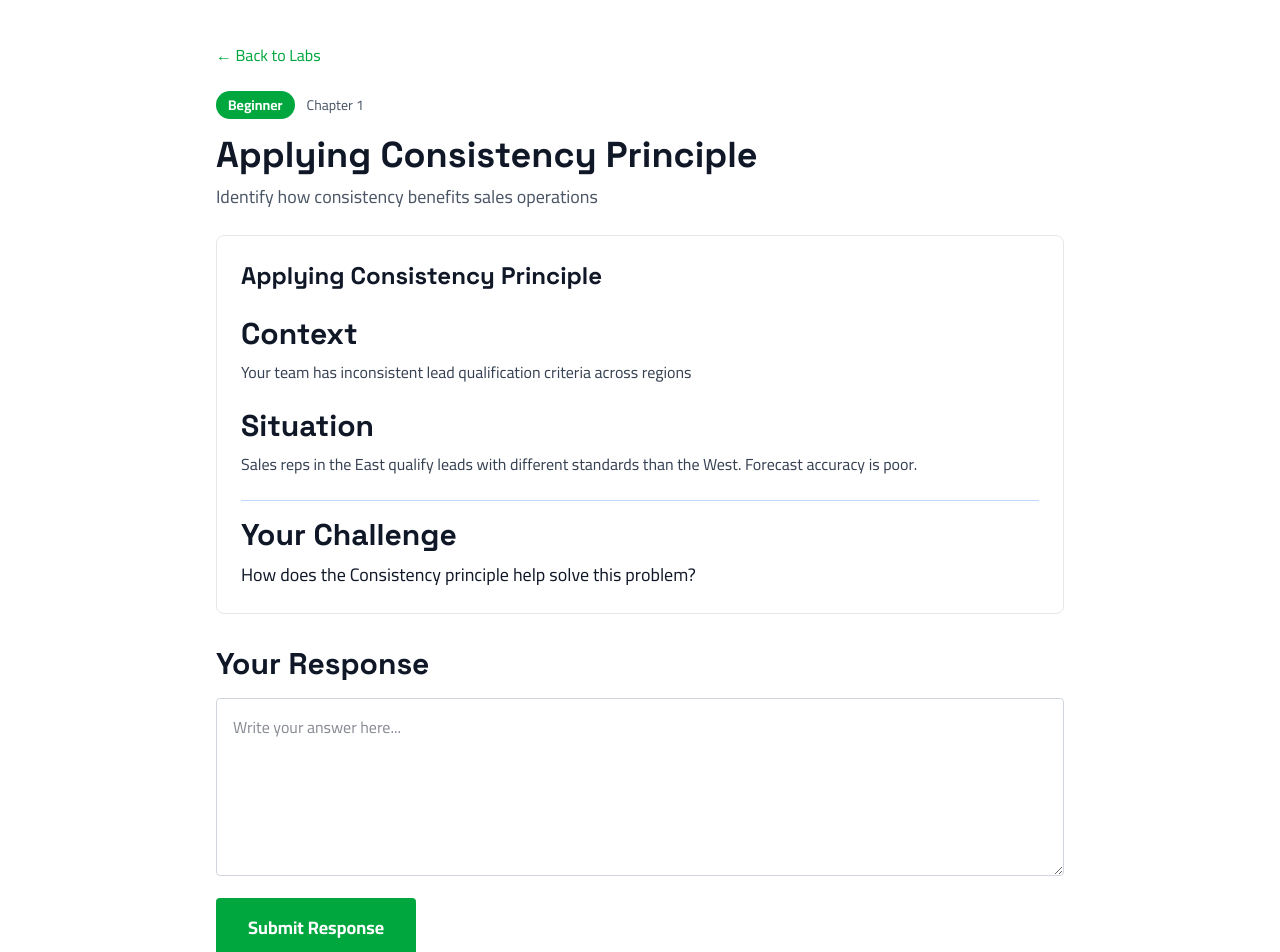
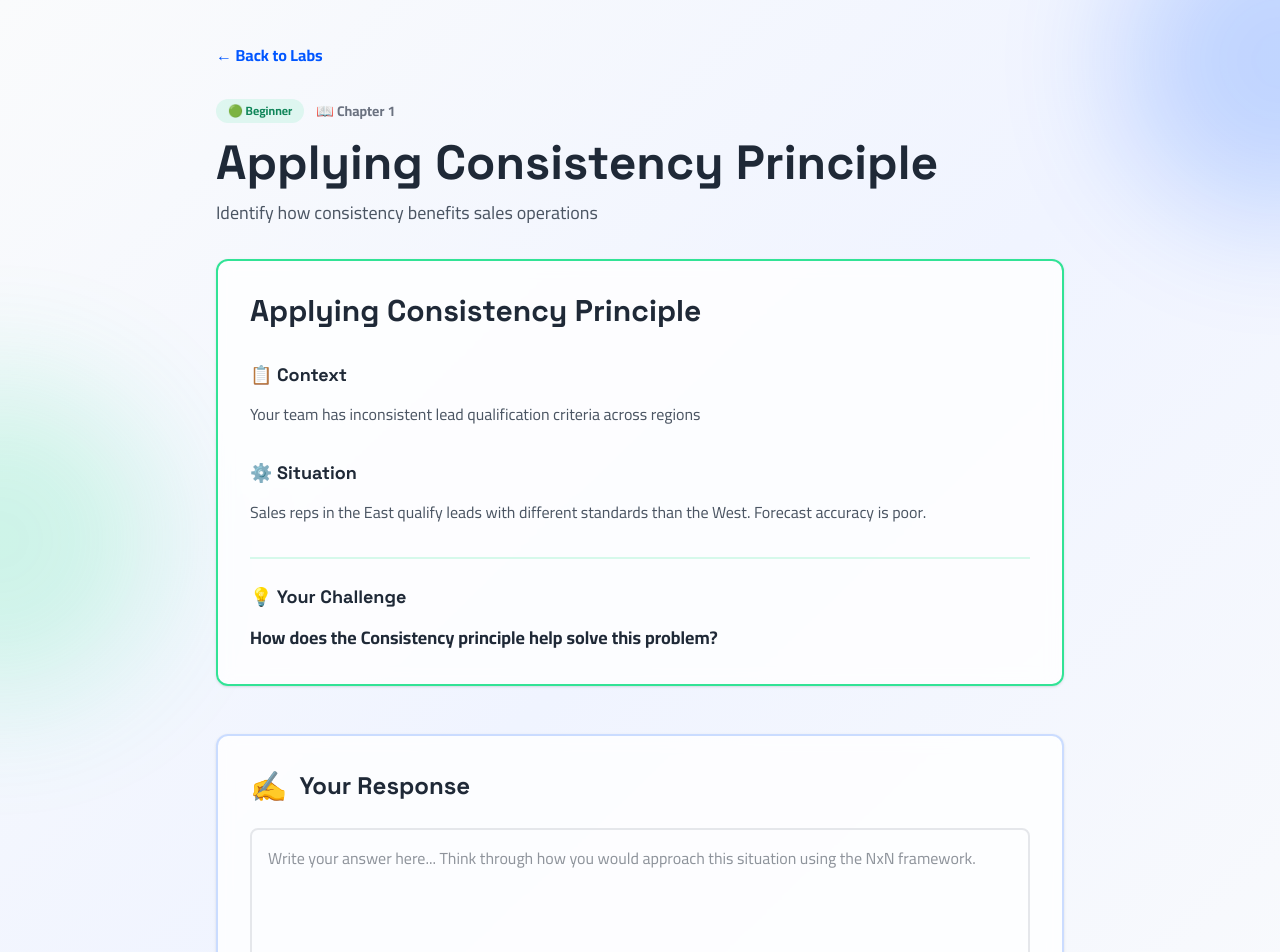
Before and after one commit to FuadalNsour/TrainingSalesforce-NxN, a Next.js app: page /labs/lab-01-01 in a window 1280 px wide. Shown: the part 100-1052 px from the top of the page. Built offline with nearby package versions, Linux system fonts and the light colour scheme.

Commit message:
Redesign lab detail pages with vibrant modern style - LabScenario and lab detail page

```diff
--- a/app/labs/[labId]/page.tsx
+++ b/app/labs/[labId]/page.tsx
@@ -2,6 +2,7 @@
 
 import { useState, useEffect } from 'react';
 import { useParams } from 'next/navigation';
+import { motion } from 'framer-motion';
 import { getLabById } from '@/lib/labs-data';
 import { LabScenario } from '@/components/labs/LabScenario';
 import { LabFeedback } from '@/components/labs/LabFeedback';
@@ -29,54 +30,100 @@ export default function LabDetailPage() {
 
   if (isLoading) {
     return (
-      <div className="max-w-4xl mx-auto px-6 py-12">
-        <p className="text-gray-600">Loading lab...</p>
+      <div className="min-h-screen bg-gradient-to-br from-[#FAFBFC] via-[#F0F4FF] to-[#FAFBFC] flex items-center justify-center">
+        <div className="text-center">
+          <div className="inline-block px-6 py-3 bg-[#0056FF]/10 border border-[#0056FF]/20 rounded-lg">
+            <p className="text-[#0056FF] font-bold">Loading lab...</p>
+          </div>
+        </div>
       </div>
     );
   }
 
   if (!lab) {
     return (
-      <div className="max-w-4xl mx-auto px-6 py-12">
-        <h1 className="text-3xl font-display font-bold text-gray-900 mb-4">Lab not found</h1>
-        <p className="text-gray-600 mb-6">The lab you're looking for doesn't exist.</p>
+      <div className="min-h-screen bg-gradient-to-br from-[#FAFBFC] via-[#F0F4FF] to-[#FAFBFC] flex items-center justify-center">
+        <div className="max-w-lg text-center">
+          <h1 className="text-4xl font-bold text-[#1F2937] mb-4">Lab not found</h1>
+          <p className="text-[#4B5563] mb-8">The lab you're looking for doesn't exist.</p>
           <Link href={ROUTES.labs}>
-          <Button variant="primary">Back to Labs</Button>
+            <motion.button
+              whileHover={{ scale: 1.05 }}
+              whileTap={{ scale: 0.98 }}
+              className="px-8 py-3 bg-gradient-to-r from-[#0056FF] to-[#0040CC] text-white font-bold rounded-lg hover:shadow-lg transition-all"
+            >
+              ← Back to Labs
+            </motion.button>
           </Link>
+        </div>
       </div>
     );
   }
 
   return (
-    <div className="max-w-4xl mx-auto px-6 py-12">
-      <Link href={ROUTES.labs} className="text-green-600 hover:text-green-700 mb-6 inline-block">
+    <div className="min-h-screen bg-gradient-to-br from-[#FAFBFC] via-[#F0F4FF] to-[#FAFBFC]">
+      {/* Background gradient blobs */}
+      <div className="fixed inset-0 opacity-20 pointer-events-none">
+        <div className="absolute top-0 -right-40 w-80 h-80 bg-[#0056FF] rounded-full mix-blend-multiply filter blur-3xl" />
+        <div className="absolute bottom-0 -left-40 w-80 h-80 bg-[#32E396] rounded-full mix-blend-multiply filter blur-3xl" />
+      </div>
+
+      <div className="max-w-4xl mx-auto px-6 py-12 relative z-10">
+        {/* Back button */}
+        <motion.div
+          initial={{ opacity: 0, x: -20 }}
+          animate={{ opacity: 1, x: 0 }}
+          transition={{ duration: 0.5 }}
+        >
+          <Link href={ROUTES.labs} className="text-[#0056FF] hover:text-[#0040CC] mb-8 inline-flex items-center font-bold transition-all">
             ← Back to Labs
           </Link>
+        </motion.div>
 
         {!submitted ? (
-        <>
+          <motion.div
+            initial={{ opacity: 0, y: 20 }}
+            animate={{ opacity: 1, y: 0 }}
+            transition={{ duration: 0.6 }}
+          >
             <LabScenario lab={lab} />
-          <div className="mt-8">
-            <h3 className="font-bold text-gray-900 mb-4">Your Response</h3>
+
+            {/* Response section */}
+            <motion.div
+              initial={{ opacity: 0, y: 20 }}
+              animate={{ opacity: 1, y: 0 }}
+              transition={{ duration: 0.6, delay: 0.2 }}
+              className="mt-12 bg-white/80 backdrop-blur-sm border-2 border-[#0056FF]/20 p-8 rounded-xl shadow-sm"
+            >
+              <div className="flex items-center mb-6">
+                <div className="text-3xl font-bold text-[#0056FF] mr-3">✍️</div>
+                <h3 className="text-2xl font-bold text-[#1F2937]">Your Response</h3>
+              </div>
+
               <textarea
-              className="w-full p-4 border border-gray-300 rounded text-gray-900 focus:outline-none focus:border-green-600"
-              rows={6}
-              placeholder="Write your answer here..."
+                className="w-full p-4 border-2 border-[#E5E7EB] rounded-lg text-[#1F2937] focus:outline-none focus:border-[#0056FF] focus:ring-2 focus:ring-[#0056FF]/20 resize-none"
+                rows={8}
+                placeholder="Write your answer here... Think through how you would approach this situation using the NxN framework."
                 value={userAnswer}
                 onChange={(e) => setUserAnswer(e.target.value)}
               />
-            <Button
-              variant="primary"
-              size="lg"
-              className="mt-4"
+
+              <motion.button
+                whileHover={{ scale: 1.05, boxShadow: '0 12px 24px rgba(0, 86, 255, 0.3)' }}
+                whileTap={{ scale: 0.98 }}
                 onClick={() => setSubmitted(true)}
+                className="mt-6 px-8 py-4 bg-gradient-to-r from-[#0056FF] to-[#0040CC] text-white font-bold rounded-lg hover:shadow-lg transition-all"
               >
-              Submit Response
-            </Button>
-          </div>
-        </>
+                ✓ Submit Response
+              </motion.button>
+            </motion.div>
+          </motion.div>
         ) : (
-        <>
+          <motion.div
+            initial={{ opacity: 0, y: 20 }}
+            animate={{ opacity: 1, y: 0 }}
+            transition={{ duration: 0.6 }}
+          >
             <LabFeedback
               correctAnswer={lab.correctAnswer}
               bestAnswer={lab.bestAnswer}
@@ -87,16 +134,33 @@ export default function LabDetailPage() {
               scoringRubric={lab.scoringRubric}
             />
 
-          <div className="mt-8 flex gap-4">
-            <Button variant="primary" onClick={() => window.location.reload()}>
-              Try Another Lab
-            </Button>
+            <motion.div
+              initial={{ opacity: 0, y: 20 }}
+              animate={{ opacity: 1, y: 0 }}
+              transition={{ duration: 0.6, delay: 0.2 }}
+              className="mt-12 flex gap-4"
+            >
+              <motion.button
+                whileHover={{ scale: 1.05 }}
+                whileTap={{ scale: 0.98 }}
+                onClick={() => window.location.reload()}
+                className="px-8 py-4 bg-gradient-to-r from-[#0056FF] to-[#0040CC] text-white font-bold rounded-lg hover:shadow-lg transition-all"
+              >
+                🔄 Try Another Lab
+              </motion.button>
               <Link href={ROUTES.labs}>
-              <Button variant="secondary">Back to Labs</Button>
+                <motion.button
+                  whileHover={{ scale: 1.05 }}
+                  whileTap={{ scale: 0.98 }}
+                  className="px-8 py-4 bg-[#32E396]/20 text-[#0F8559] font-bold rounded-lg border-2 border-[#32E396] hover:bg-[#32E396]/30 transition-all"
+                >
+                  Back to Labs
+                </motion.button>
               </Link>
+            </motion.div>
+          </motion.div>
+        )}
       </div>
-        </>
-      )}
     </div>
   );
 }
--- a/components/labs/LabScenario.tsx
+++ b/components/labs/LabScenario.tsx
@@ -1,3 +1,4 @@
+import { motion } from 'framer-motion';
 import { LabScenario as LabScenarioType } from '@/lib/labs-data';
 import { Card } from '@/components/common/Card';
 import { Badge } from '@/components/common/Badge';
@@ -6,44 +7,99 @@ interface LabScenarioProps {
   lab: LabScenarioType;
 }
 
+const getDifficultyColor = (difficulty: string) => {
+  switch (difficulty) {
+    case 'beginner':
+      return { bg: '#32E396/10', border: '#32E396', text: '#0F8559', emoji: '🟢' };
+    case 'intermediate':
+      return { bg: '#0056FF/10', border: '#0056FF', text: '#0040CC', emoji: '🔵' };
+    case 'advanced':
+      return { bg: '#EB861F/10', border: '#EB861F', text: '#B85D0B', emoji: '🔴' };
+    default:
+      return { bg: '#E5E7EB/10', border: '#E5E7EB', text: '#6B7280', emoji: '⚪' };
+  }
+};
+
 export function LabScenario({ lab }: LabScenarioProps) {
+  const diffColor = getDifficultyColor(lab.difficulty);
+
   return (
-    <div>
-      <div className="mb-6">
+    <motion.div
+      initial={{ opacity: 0, y: 20 }}
+      animate={{ opacity: 1, y: 0 }}
+      transition={{ duration: 0.6 }}
+    >
+      {/* Header */}
+      <div className="mb-8">
         <div className="flex items-center gap-3 mb-4">
-          <Badge type="status">
-            {lab.difficulty.charAt(0).toUpperCase() + lab.difficulty.slice(1)}
-          </Badge>
-          <span className="text-sm text-gray-600">Chapter {parseInt(lab.chapterId.substring(0, 2), 10)}</span>
+          <div
+            className="px-3 py-1 rounded-full text-xs font-bold"
+            style={{ backgroundColor: `${diffColor.border}20`, color: diffColor.text }}
+          >
+            {diffColor.emoji} {lab.difficulty.charAt(0).toUpperCase() + lab.difficulty.slice(1)}
+          </div>
+          <span className="text-sm font-bold text-[#6B7280]">📖 Chapter {parseInt(lab.chapterId.substring(0, 2), 10)}</span>
         </div>
-        <h1 className="text-4xl font-display font-bold text-gray-900 mb-2">{lab.title}</h1>
-        <p className="text-lg text-gray-600">{lab.description}</p>
+        <h1 className="text-5xl font-bold text-[#1F2937] mb-3">{lab.title}</h1>
+        <p className="text-lg text-[#4B5563]">{lab.description}</p>
       </div>
 
-      <Card className="bg-blue-50 border border-blue-200">
-        <div className="space-y-6">
-          <div>
-            <h2 className="text-2xl font-display font-bold text-gray-900 mb-2">
+      {/* Scenario Card */}
+      <motion.div
+        initial={{ opacity: 0, y: 20 }}
+        animate={{ opacity: 1, y: 0 }}
+        transition={{ duration: 0.6, delay: 0.1 }}
+        className="bg-white/80 backdrop-blur-sm border-2 p-8 rounded-xl shadow-sm"
+        style={{
+          backgroundColor: diffColor.bg,
+          borderColor: diffColor.border,
+        }}
+      >
+        <div className="space-y-8">
+          {/* Title */}
+          <motion.div
+            initial={{ opacity: 0 }}
+            animate={{ opacity: 1 }}
+            transition={{ duration: 0.6, delay: 0.2 }}
+          >
+            <h2 className="text-3xl font-bold text-[#1F2937] mb-2">
               {lab.scenario.title}
             </h2>
-          </div>
+          </motion.div>
 
-          <div>
-            <h3 className="font-bold text-gray-900 mb-2">Context</h3>
-            <p className="text-gray-700">{lab.scenario.context}</p>
-          </div>
+          {/* Context */}
+          <motion.div
+            initial={{ opacity: 0 }}
+            animate={{ opacity: 1 }}
+            transition={{ duration: 0.6, delay: 0.3 }}
+          >
+            <h3 className="text-lg font-bold text-[#1F2937] mb-3">📋 Context</h3>
+            <p className="text-[#4B5563] leading-relaxed">{lab.scenario.context}</p>
+          </motion.div>
 
-          <div>
-            <h3 className="font-bold text-gray-900 mb-2">Situation</h3>
-            <p className="text-gray-700">{lab.scenario.situation}</p>
-          </div>
+          {/* Situation */}
+          <motion.div
+            initial={{ opacity: 0 }}
+            animate={{ opacity: 1 }}
+            transition={{ duration: 0.6, delay: 0.4 }}
+          >
+            <h3 className="text-lg font-bold text-[#1F2937] mb-3">⚙️ Situation</h3>
+            <p className="text-[#4B5563] leading-relaxed">{lab.scenario.situation}</p>
+          </motion.div>
 
-          <div className="pt-4 border-t border-blue-200">
-            <h3 className="font-bold text-gray-900 mb-2">Your Challenge</h3>
-            <p className="text-lg text-gray-900">{lab.scenario.question}</p>
-          </div>
+          {/* Challenge */}
+          <motion.div
+            initial={{ opacity: 0 }}
+            animate={{ opacity: 1 }}
+            transition={{ duration: 0.6, delay: 0.5 }}
+            className="pt-6 border-t-2"
+            style={{ borderColor: `${diffColor.border}30` }}
+          >
+            <h3 className="text-lg font-bold text-[#1F2937] mb-3">💡 Your Challenge</h3>
+            <p className="text-lg text-[#1F2937] leading-relaxed font-semibold">{lab.scenario.question}</p>
+          </motion.div>
         </div>
-      </Card>
-    </div>
+      </motion.div>
+    </motion.div>
   );
 }
```
Lines whose indentation alone changed are shown as unchanged.
